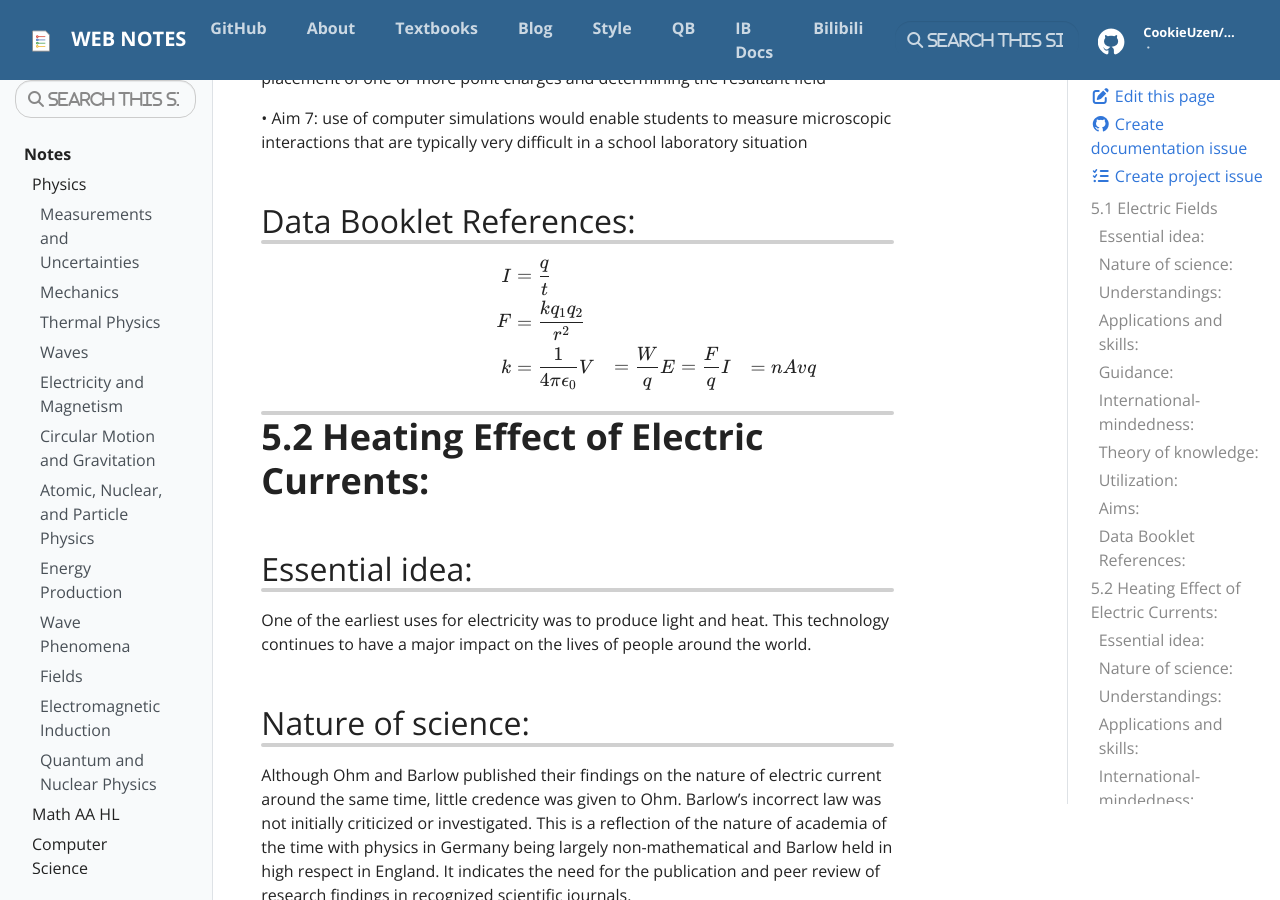
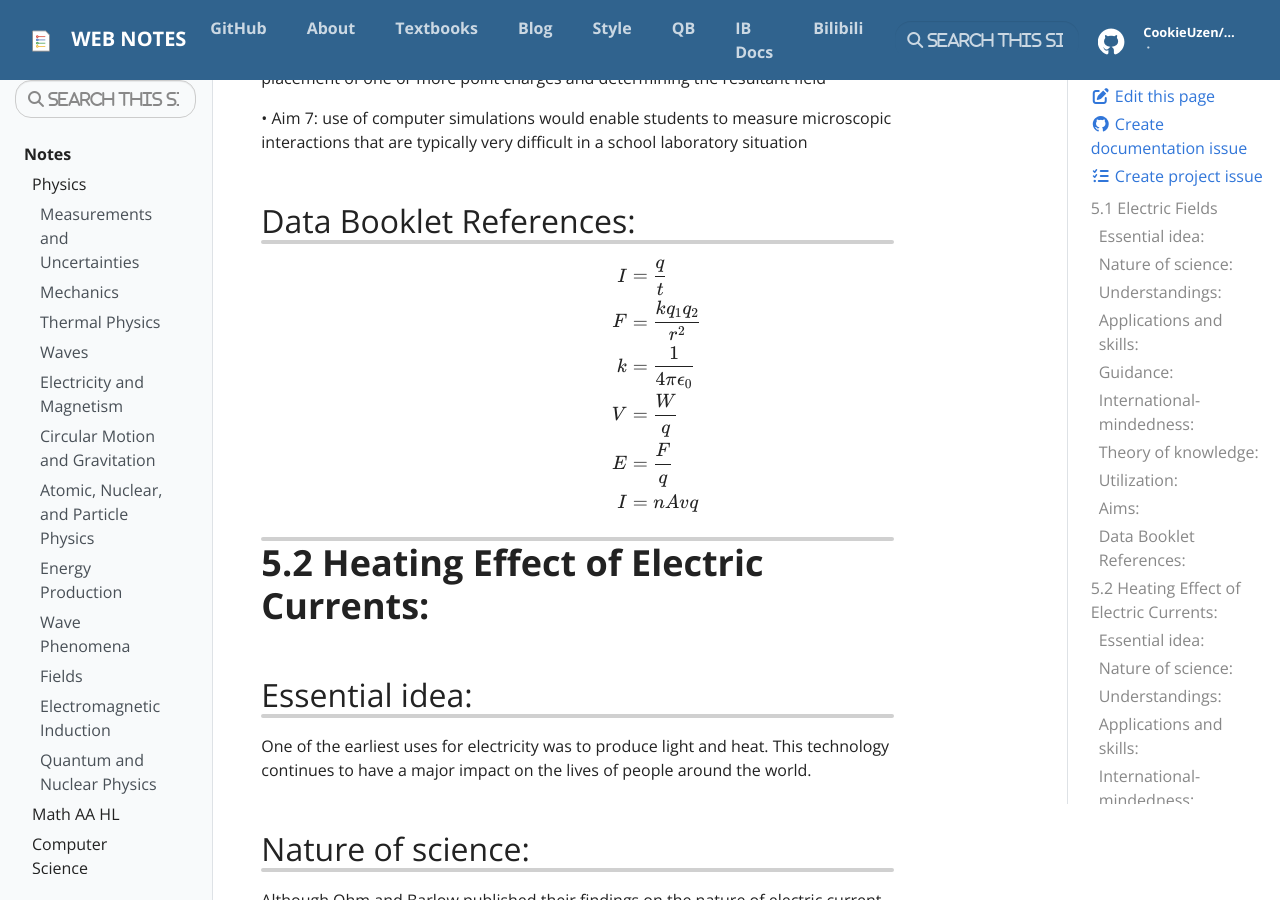
Before and after one commit to CookieUzen/web-notes, a Jekyll site: the page built from _docs/physics/unit 5.md, in a window 1280 px wide and 900 px high, scrolled down 2183 px. Built offline with Jekyll 4.4.1, drawn with Linux system fonts in a browser that asks for light colours; nearby versions of some CDN libraries; library files that are not in the unit come from our copies; comment, search, counter and statistics services are not loaded.

```diff
--- a/_docs/physics/unit 5.md
+++ b/_docs/physics/unit 5.md
@@ -77,10 +77,10 @@ $$
 \begin{aligned}
 	I &= \frac{q}{t} \\
 	F &= \frac{kq_{1} q_{2}}{r^2} \\
-	k &= \frac{1}{4\pi \epsilon_0}
-	V &= \frac{W}{q}
-	E &= \frac{F}{q}
-	I &= nAvq
+	k &= \frac{1}{4\pi \epsilon_0} \\
+	V &= \frac{W}{q} \\
+	E &= \frac{F}{q} \\
+	I &= nAvq \\
 \end{aligned}
 $$
 
```
